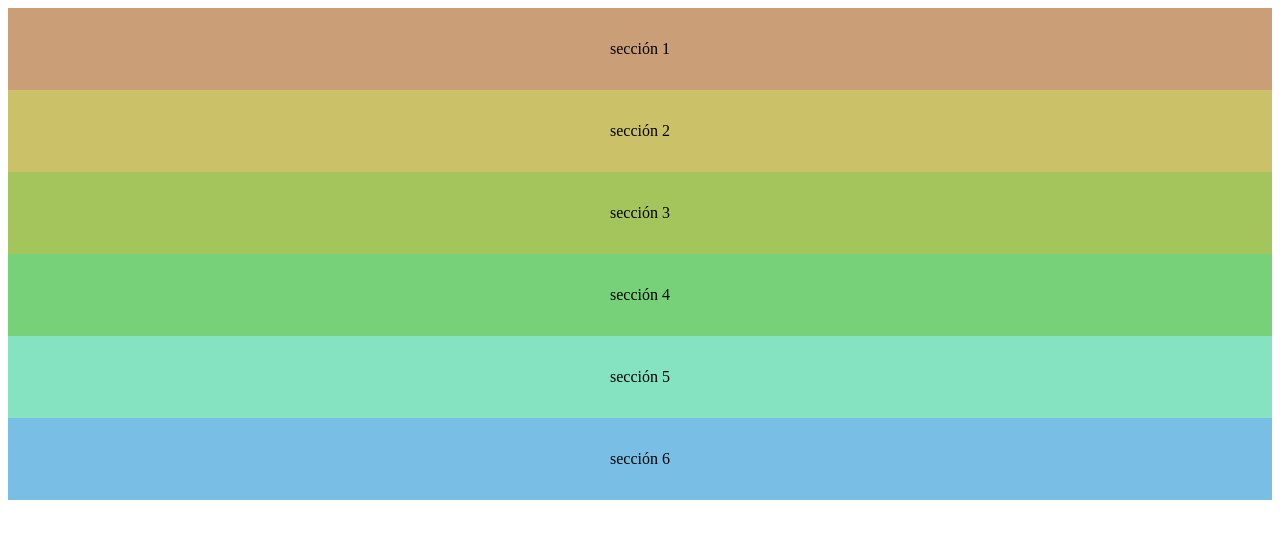
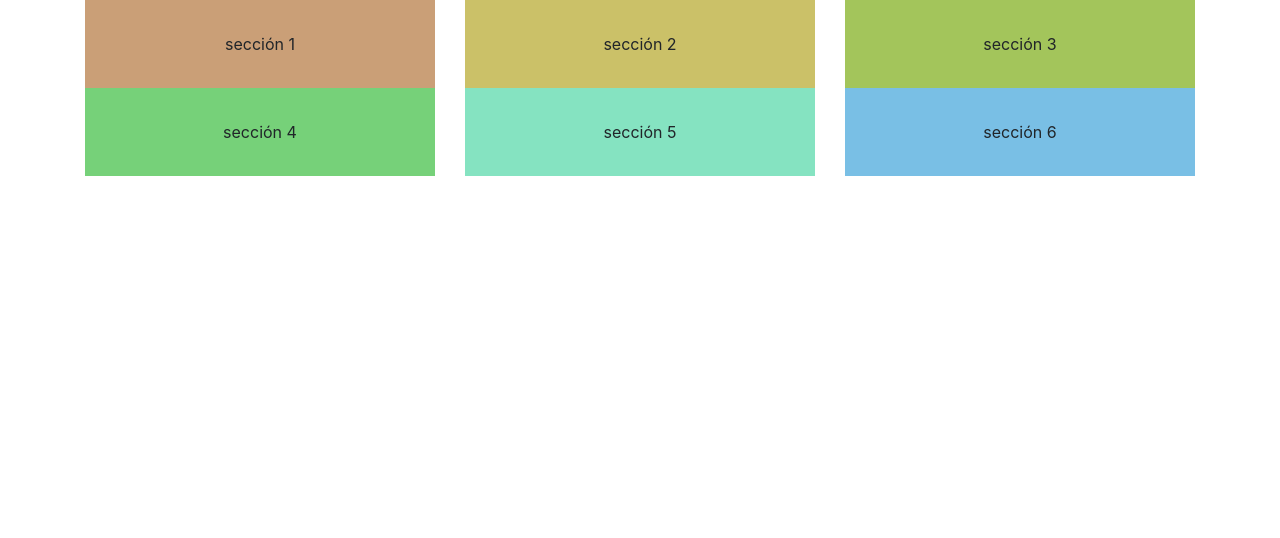
Before and after one commit to andreavs1/plataformas-moviles-entregas, a plain HTML site: page tp-6/layout-1.html in a window 1280 px wide. Drawn offline with nearby package versions, Linux system fonts and the light colour scheme.

Commit message:
Update layout-1.html

```diff
--- a/tp-6/layout-1.html
+++ b/tp-6/layout-1.html
@@ -4,7 +4,7 @@
     <meta charset="UTF-8">
     <meta http-equiv="X-UA-Compatible" content="IE=edge">
     <meta name="viewport" content="width=device-width, initial-scale=1.0">
-    <title>Layout N</title>
+    <title>Layout N-1</title>
     <style>
         .content {padding: 2em 0.5em; text-align: center;}
         .s1 {background-color: #ca9f77;}
@@ -14,26 +14,28 @@
         .s5 {background-color: #85e3c1;}
         .s6 {background-color: #79bfe5;}
     </style>
+    <link href="bootstrap-5.3.8-dist/css/bootstrap.min.css" rel="stylesheet" integrity="sha384-sRIl4kxILFvY47J16cr9ZwB07vP4J8+LH7qKQnuqkuIAvNWLzeN8tE5YBujZqJLB" crossorigin="anonymous">
 </head>
 <body>
+
     <div class="container-sm g-0">
         <div class="row g-0">
-            <div class="col">
+            <div class="col-sm-12 col-md-6 col-lg-4">
                 <div class="content s1">sección 1</div>
             </div>
-            <div class="col">
+            <div class="col-sm-12 col-md-6 col-lg-4">
                 <div class="content s2">sección 2</div>
             </div>
-            <div class="col">
+            <div class="col-sm-12 col-md-6 col-lg-4">
                 <div class="content s3">sección 3</div>
             </div>
-            <div class="col">
+            <div class="col-sm-12 col-md-6 col-lg-4">
                 <div class="content s4">sección 4</div>
             </div>
-            <div class="col">
+            <div class="col-sm-12 col-md-6 col-lg-4">
                 <div class="content s5">sección 5</div>
             </div>
-            <div class="col">
+            <div class="col-sm-12 col-md-6 col-lg-4">
                 <div class="content s6">sección 6</div>
             </div>
         </div>
```
